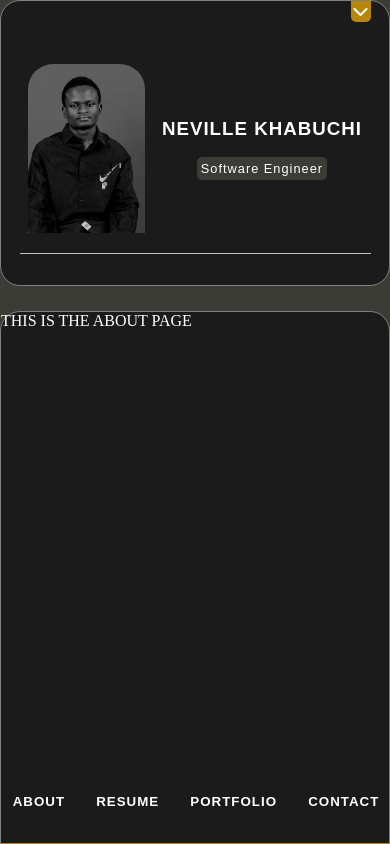
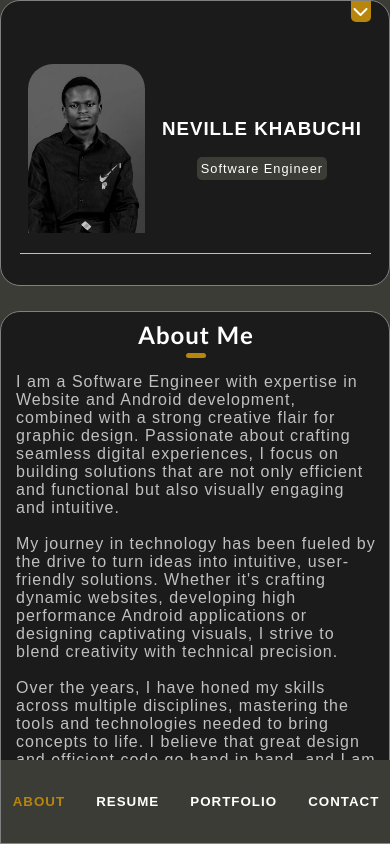
Before and after one commit to NEVILLEKHABUCHI/Portfolio, a React (Create React App) app: page / in a window 390 px wide. Shown: the top 844 px of the page. Built offline with nearby package versions, Linux system fonts and the light colour scheme.

Commit message:
About Me

```diff
--- a/src/About.js
+++ b/src/About.js
@@ -3,7 +3,20 @@ import react from "react";
 function About() {
     return (
         <div className="aboutContainer">
-            THIS IS THE ABOUT PAGE
+            <h2><b>About Me</b></h2>
+            <p id="underline"><span></span></p>
+
+            <p id="bio">
+                I am a Software Engineer with expertise in Website and Android development, combined with a strong creative flair for graphic design. Passionate about
+                crafting seamless digital experiences, I focus on building solutions that are not only efficient and functional but also visually engaging and intuitive.
+                <br/><br/>
+                My journey in technology has been fueled by the drive to turn ideas into intuitive, user-friendly solutions. Whether it's crafting dynamic websites, developing
+                high performance Android applications or designing captivating visuals, I strive to blend creativity with technical precision.
+                <br/><br/>
+                Over the years, I have honed my skills across multiple disciplines, mastering the tools and technologies needed to bring concepts to life. I believe that great
+                design and efficient code go hand in hand, and I am committed to pushing the boundaries of innovation in every project I take on. My goal is not just meet
+                expectations but to exceed them - creating solutions that leave a lasting impact.
+            </p>
         </div>
     )
 }
--- a/src/App.css
+++ b/src/App.css
@@ -134,8 +134,66 @@
   color: white;
   font-family: Arial, Helvetica, sans-serif;
   letter-spacing: 1px;
+  cursor: pointer;
 }
-.appContainer .containerRight .body {
+.appContainer .containerRight .top button.active {
+  color: #B8860B;
+}
+.appContainer .containerRight .contentSection {
   width: inherit;
   height: 80vh;
+  overflow-y: scroll;
 }
+.appContainer .containerRight .contentSection::-webkit-scrollbar {
+  width: 1px;
+  border-radius: 5px;
+}
+.appContainer .containerRight .contentSection::-webkit-scrollbar-track {
+  background-color: #2A3439;
+}
+.appContainer .containerRight .contentSection::-webkit-scrollbar-thumb {
+  background: gray;
+  /* border-radius: 6px; */
+}
+
+/* Styling the about page */
+.appContainer .containerRight .contentSection .aboutContainer,
+.appContainer .containerRight .contentSection .resumeContainer,
+.appContainer .containerRight .contentSection .portfolioContainer,
+.appContainer .containerRight .contentSection .contactContainer {
+  /* width: inherit; */
+  height: max-content;
+  font-family: Arial, Helvetica, sans-serif;
+}
+.appContainer .containerRight .contentSection .aboutContainer h2,
+.appContainer .containerRight .contentSection .resumeContainer h2,
+.appContainer .containerRight .contentSection .portfolioContainer h2,
+.appContainer .containerRight .contentSection .contactContainer h2 {
+  display: flex;
+  justify-content: center;
+  padding-top: 1vh;
+  padding-bottom: 0.5vh;
+  letter-spacing: 1px;
+  font-family: 'Trebuchet MS', 'Lucida Sans Unicode', 'Lucida Grande', 'Lucida Sans', Arial, sans-serif;
+}
+.appContainer .containerRight .contentSection .aboutContainer #underline,
+.appContainer .containerRight .contentSection .resumeContainer #underline,
+.appContainer .containerRight .contentSection .portfolioContainer #underline,
+.appContainer .containerRight .contentSection .contactContainer #underline {
+  display: flex;
+  justify-content: center;
+}
+.appContainer .containerRight .contentSection .aboutContainer #underline span,
+.appContainer .containerRight .contentSection .resumeContainer #underline span,
+.appContainer .containerRight .contentSection .portfolioContainer #underline span,
+.appContainer .containerRight .contentSection .contactContainer #underline span {
+  width: 5vw;
+  height: 5px;
+  border-radius: 10px;
+  background-color: #B8860B;
+}
+.appContainer .containerRight .contentSection .aboutContainer #bio {
+  padding: 15px;
+  letter-spacing: 1px;
+  color: #C0C0C0;
+}
--- a/src/App.js
+++ b/src/App.js
@@ -107,7 +107,7 @@ function ContainerLeftBody({ showDetails }) {
 function ContainerRight({ selectedSection, handleSectionClick }) {
   return (
     <div className='containerRight'>
-        <NavBars handleClick={handleSectionClick}/>
+        <NavBars selectedSection={selectedSection} handleClick={handleSectionClick}/>
         <div className='contentSection'>
           {selectedSection === "about" && <About />}
           {selectedSection === "resume" && <Resume />}
--- a/src/Contact.js
+++ b/src/Contact.js
@@ -2,8 +2,9 @@ import React from "react";
 
 function Contact() {
     return(
-        <div contactContainer>
-            THIS IS THE CONTACT PAGE
+        <div className="contactContainer">
+            <h2><b>Contact Me</b></h2>
+            <p id="underline"><span></span></p>
         </div>
     )
 }
--- a/src/Mediaqueries.css
+++ b/src/Mediaqueries.css
@@ -55,12 +55,22 @@
     }
     .appContainer .containerRight {
         width: 100vw;
-        height: auto;
+        height: max-content;
         min-height: 100vh;
     }
     .appContainer .containerRight .top {
         position: fixed;
         bottom: 0;
         /* width: 100%; */
+        background-color: #3B3C36;
+    }
+    .appContainer .containerRight .top button {
+        background-color: #3B3C36;
+    }
+    .appContainer .containerRight .contentSection {
+        width: inherit;
+        height: max-content;
+        overflow-y: hidden;
+        padding-bottom: 5vh;
     }
 }
--- a/src/Navbars.js
+++ b/src/Navbars.js
@@ -1,12 +1,12 @@
 import React from "react";
 
-function NavBars({ handleClick }) {
+function NavBars({ selectedSection, handleClick }) {
     return (
         <div className="top">
-            <button onClick={() => handleClick("about")}><b>ABOUT</b></button>
-            <button onClick={() => handleClick("resume")}><b>RESUME</b></button>
-            <button onClick={() => handleClick("portfolio")}><b>PORTFOLIO</b></button>
-            <button onClick={() => handleClick("contact")}><b>CONTACT</b></button>
+            <button className={`${selectedSection === 'about' ? 'active' : ''} `} onClick={() => handleClick("about")}><b>ABOUT</b></button>
+            <button className={`${selectedSection === 'resume' ? 'active' : ''}`}  onClick={() => handleClick("resume")}><b>RESUME</b></button>
+            <button className={`${selectedSection === 'portfolio' ? 'active' : ''}`}  onClick={() => handleClick("portfolio")}><b>PORTFOLIO</b></button>
+            <button className={`${selectedSection === 'contact' ? 'active' : ''}`}  onClick={() => handleClick("contact")}><b>CONTACT</b></button>
         </div>
     )
 }
--- a/src/Portfolio.js
+++ b/src/Portfolio.js
@@ -3,7 +3,8 @@ import React from "react";
 function Portfolio() {
     return (
         <div className="portfolioContainer">
-            THIS IS THE PORTFOLIO CONTAINER
+            <h2><b>Portfolio</b></h2>
+            <p id="underline"><span></span></p>
         </div>
     )
 }
--- a/src/Resume.js
+++ b/src/Resume.js
@@ -2,8 +2,9 @@ import React from "react";
 
 function Resume() {
     return (
-        <div className="ResumeContainer">
-            THIS IS THE RESUME PAGE
+        <div className="resumeContainer">
+            <h2><b>Resume</b></h2>
+            <p id="underline"><span></span></p>
         </div>
     )
 }
```
